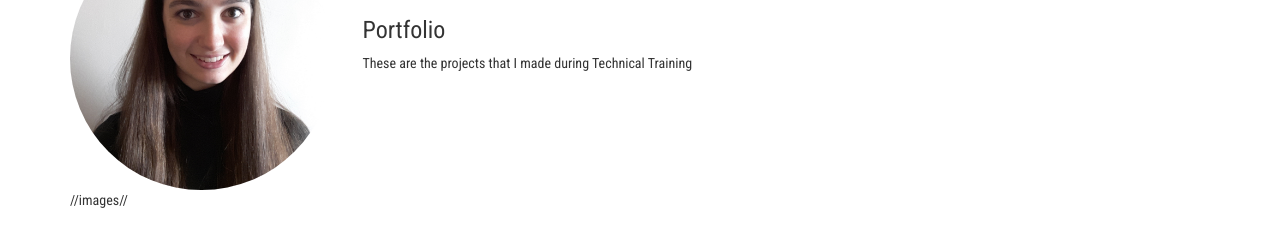
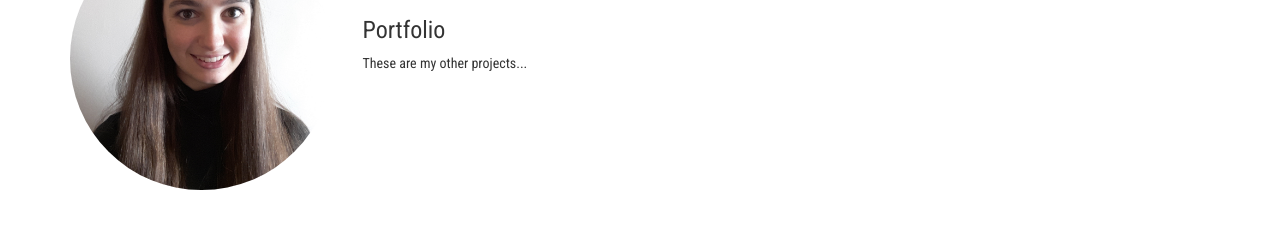
Before and after one commit to Coralie99/new_portfolio, a plain HTML site: page portfolio.html in a window 1280 px wide. Shown: the part 145-392 px from the top of the page. Drawn offline with nearby package versions, Linux system fonts and the light colour scheme.

Commit message:
portfolio change

```diff
--- a/portfolio.html
+++ b/portfolio.html
@@ -59,13 +59,13 @@
 			<div class="col-sm-9 col-xs-12">
 				<h1>Coralie Roussel</h1>
 				<h3>Portfolio</h3>
-				<p>These are the projects that I made during Technical Training</p>
+				<p>These are my other projects...</p>
 			</div>
 		</div>
 
 		<div class="row">
 			<div class="col-sm-3">
-				//images//
+
 			</div>
 
 			<div class="col-sm-9">
```
